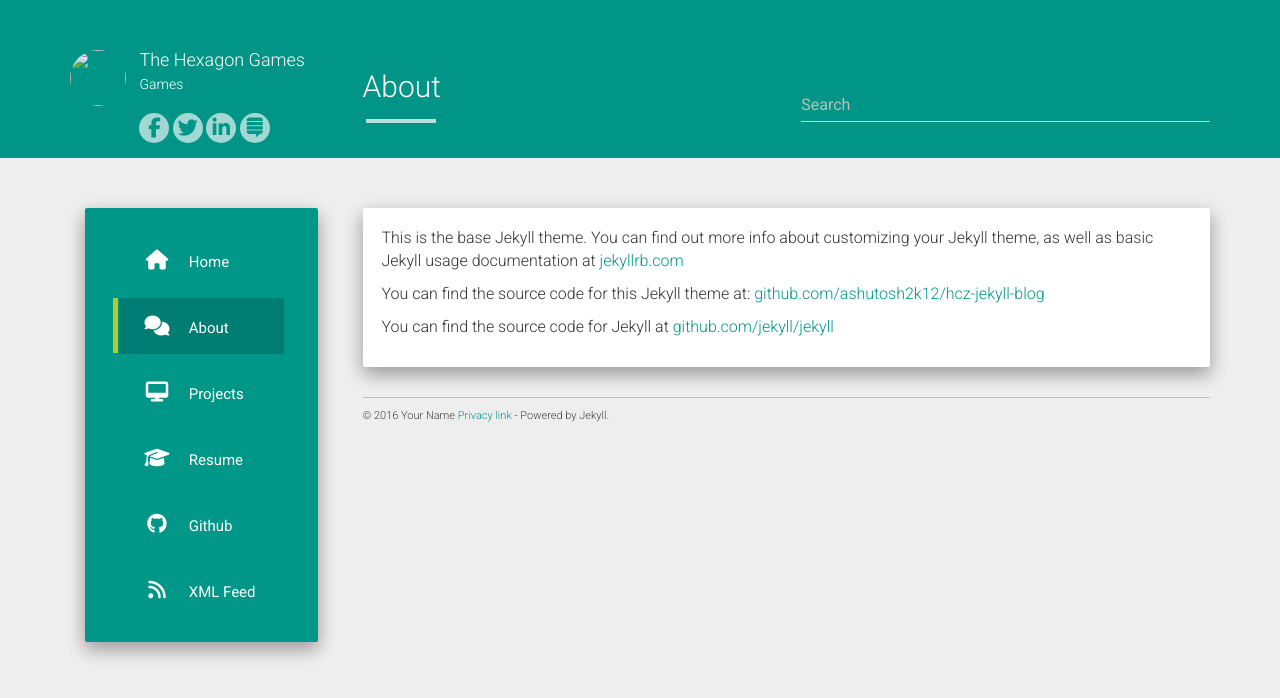
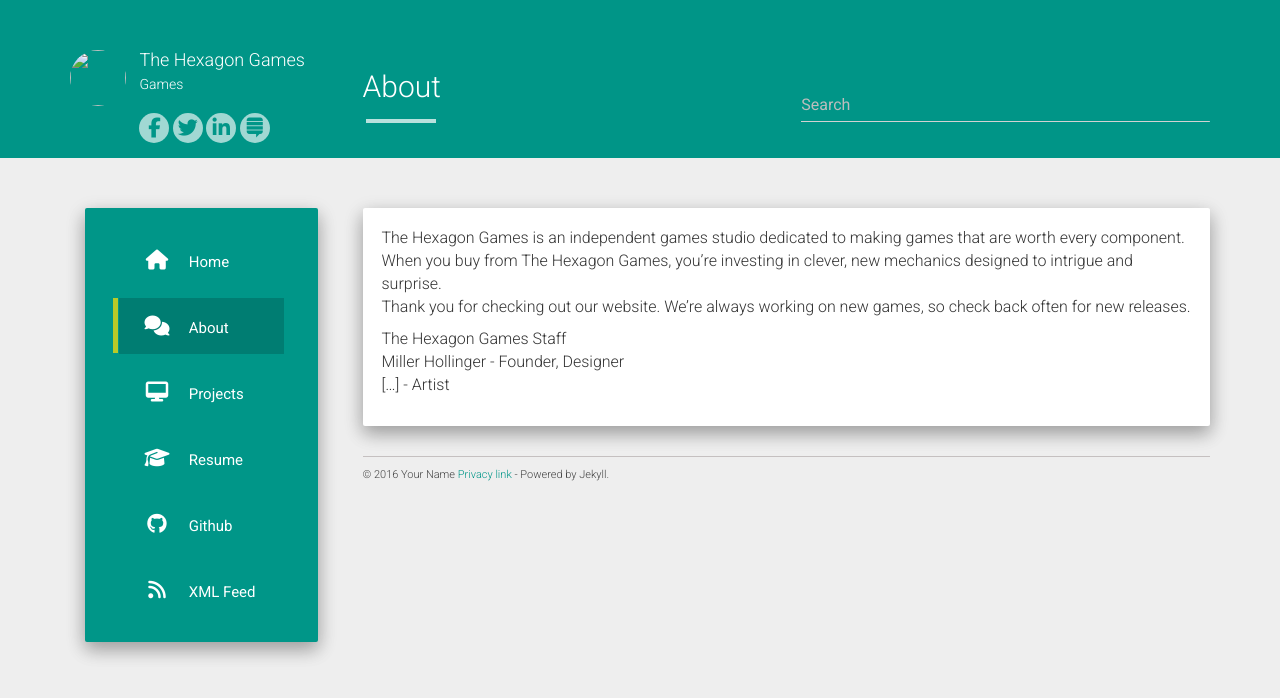
Before and after one commit to MillerHollinger/TheHexagonGames.github.io, a Jekyll site: the page built from about.md, in a window 1280 px wide. Shown: the top 698 px of the page. Built offline with Jekyll 4.4.1, drawn with Linux system fonts in a browser that asks for light colours; nearby versions of some CDN libraries.

Commit message:
About + stacks

```diff
--- a/about.md
+++ b/about.md
@@ -3,9 +3,10 @@ layout: page
 title: About
 permalink: /about/
 ---
+The Hexagon Games is an independent games studio dedicated to making games that are worth every component.
+When you buy from The Hexagon Games, you're investing in clever, new mechanics designed to intrigue and surprise.
+Thank you for checking out our website. We're always working on new games, so check back often for new releases.
 
-This is the base Jekyll theme. You can find out more info about customizing your Jekyll theme, as well as basic Jekyll usage documentation at [jekyllrb.com](http://jekyllrb.com/)
-
-You can find the source code for this Jekyll theme at: [github.com/ashutosh2k12/hcz-jekyll-blog](https://github.com/ashutosh2k12/hcz-jekyll-blog)
-
-You can find the source code for Jekyll at [github.com/jekyll/jekyll](https://github.com/jekyll/jekyll)
+The Hexagon Games Staff
+Miller Hollinger - Founder, Designer
+[...] - Artist
```
Also changed, not shown: stacks.md (+8 -1 lines).
